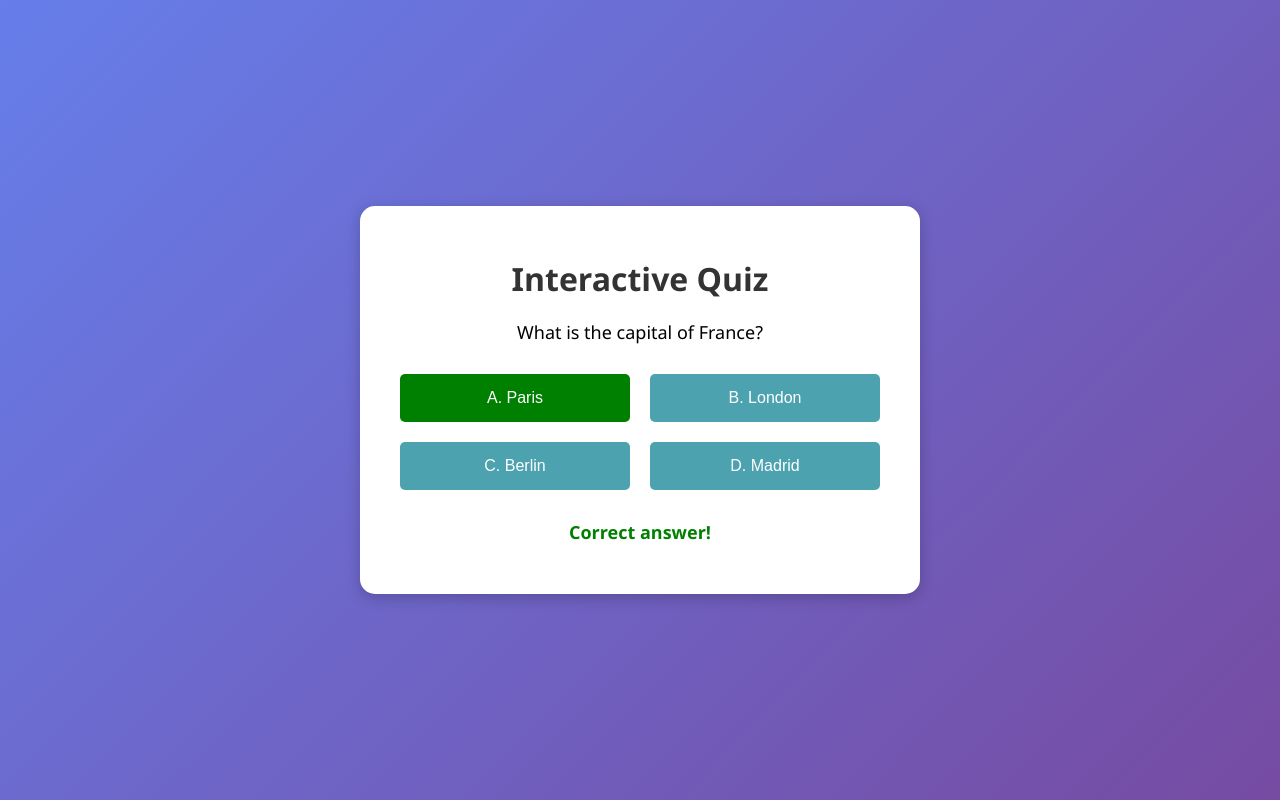
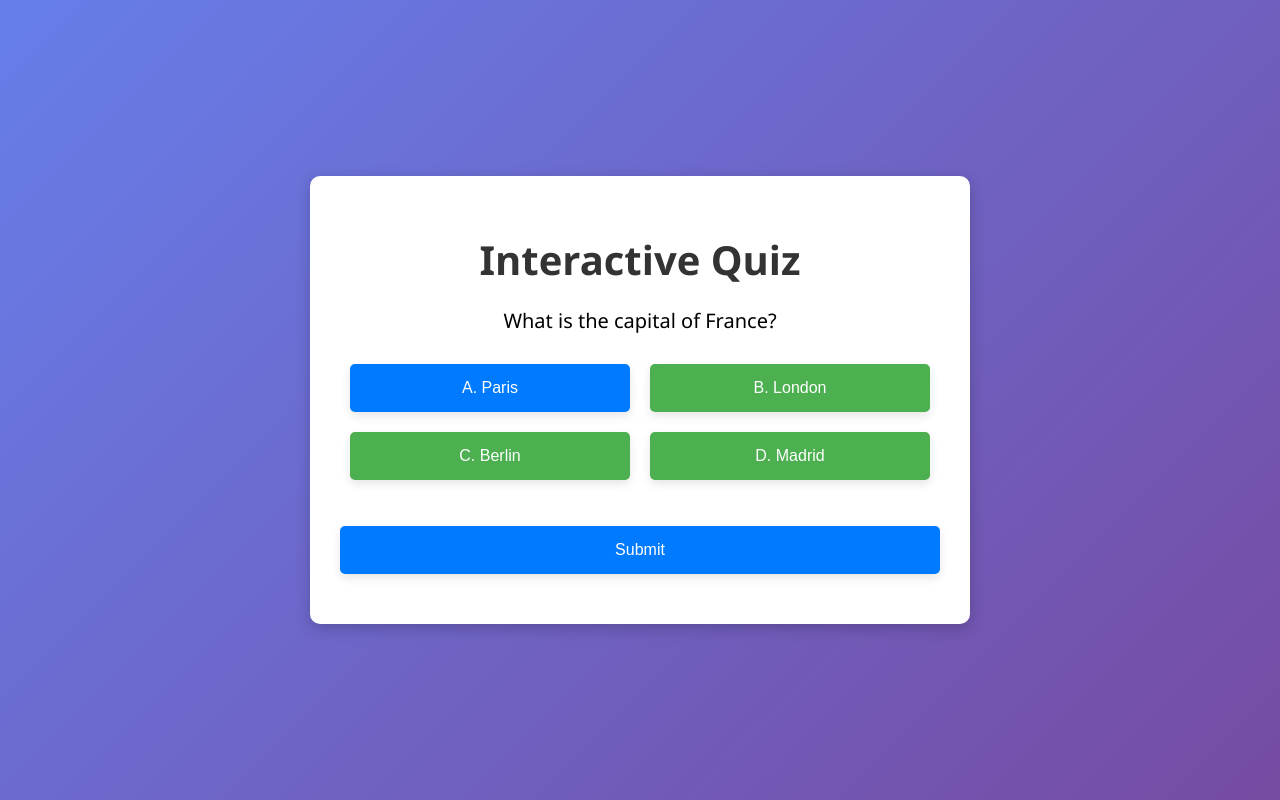
Before and after one commit to becomedeveloper786/js-essential, a plain HTML site: page index.html in a window 1280 px wide. Both pictures are taken after a click on the button "A. Paris". Drawn offline with Linux system fonts and the light colour scheme.

Commit message:
first commit

```diff
--- a/index.html
+++ b/index.html
@@ -4,18 +4,19 @@
     <meta charset="UTF-8">
     <meta name="viewport" content="width=device-width, initial-scale=1.0">
     <title>Interactive Quiz App</title>
-    <link rel="stylesheet" href="./style.css">
+    <link rel="stylesheet" href="style.css">
 </head>
 <body>
     <div class="quiz-container">
         <h1>Interactive Quiz</h1>
         <p>What is the capital of France?</p>
         <ul class="options">
-            <li><button onclick="checkAnswer(this, 'A')">A. Paris</button></li>
-            <li><button onclick="checkAnswer(this, 'B')">B. London</button></li>
-            <li><button onclick="checkAnswer(this, 'C')">C. Berlin</button></li>
-            <li><button onclick="checkAnswer(this, 'D')">D. Madrid</button></li>
+            <li><button onclick="selectOption(this, 'A')">A. Paris</button></li>
+            <li><button onclick="selectOption(this, 'B')">B. London</button></li>
+            <li><button onclick="selectOption(this, 'C')">C. Berlin</button></li>
+            <li><button onclick="selectOption(this, 'D')">D. Madrid</button></li>
         </ul>
+        <button id="submit" onclick="submitAnswer()">Submit</button>
         <p id="result"></p>
     </div>
     <script src="script.js"></script>
--- a/script.js
+++ b/script.js
@@ -1,6 +1,19 @@
-function checkAnswer(element, answer) {
+let selectedOption = '';
+
+function selectOption(element, answer) {
+    selectedOption = answer;
+
+    // Remove active class from all buttons
+    const buttons = document.querySelectorAll('.options button');
+    buttons.forEach(button => button.classList.remove('active'));
+
+    // Add active class to the selected button
+    element.classList.add('active');
+}
+
+function submitAnswer() {
     const resultElement = document.getElementById('result');
-    if (answer === 'A') {
+    if (selectedOption === 'A') {
         resultElement.textContent = 'Correct answer!';
         resultElement.style.color = 'green';
     } else {
@@ -8,13 +21,16 @@ function checkAnswer(element, answer) {
         resultElement.style.color = 'red';
     }
 
-    // Disable all buttons after an answer is selected
+    // Disable all buttons after an answer is submitted
     const buttons = document.querySelectorAll('button');
     buttons.forEach(button => {
         button.disabled = true;
     });
 
     // Highlight the selected answer
-    element.style.backgroundColor = answer === 'A' ? 'green' : 'red';
-    element.style.color = 'white';
+    const activeButton = document.querySelector('.options .active');
+    if (activeButton) {
+        activeButton.style.backgroundColor = selectedOption === 'A' ? 'green' : 'red';
+        activeButton.style.color = 'white';
+    }
 }
--- a/style.css
+++ b/style.css
@@ -11,20 +11,33 @@ body {
 .quiz-container {
   background-color: #fff;
   padding: 30px;
-  border-radius: 15px;
+  border-radius: 10px;
   box-shadow: 0 4px 15px rgba(0, 0, 0, 0.2);
-  max-width: 500px;
-  width: 100%;
+  max-width: 600px;
+  width: 90%;
   text-align: center;
+  animation: slideInUp 0.5s ease;
+}
+
+@keyframes slideInUp {
+  from {
+      transform: translateY(50px);
+      opacity: 0;
+  }
+  to {
+      transform: translateY(0);
+      opacity: 1;
+  }
 }
 
 h1 {
   color: #333;
   margin-bottom: 20px;
+  font-size: 2.5rem;
 }
 
 p {
-  font-size: 18px;
+  font-size: 1.25rem;
   margin-bottom: 20px;
 }
 
@@ -44,28 +57,49 @@ p {
 
 button {
   padding: 15px 30px;
-  font-size: 16px;
+  font-size: 1rem;
   cursor: pointer;
   border: none;
   border-radius: 5px;
-  background-color: #4ca3af;
+  background-color: #4CAF50;
   color: #fff;
-  transition: background-color 0.3s;
+  transition: background-color 0.3s, transform 0.2s;
   width: 100%;
+  box-shadow: 0 4px 10px rgba(0, 0, 0, 0.1);
 }
 
 button:hover {
-  background-color: #09a514;
+  background-color: #45a049;
+  transform: translateY(-2px);
+}
+
+button.active {
+  background-color: #007BFF;
+}
+
+button.active:hover {
+  background-color: #0056b3;
+}
+
+#submit {
+  margin-top: 20px;
+  background-color: #007BFF;
+  border-radius: 5px;
+  font-size: 1rem;
+}
+
+#submit:hover {
+  background-color: #0069d9;
 }
 
 #result {
   margin-top: 20px;
-  font-size: 18px;
+  font-size: 1.2rem;
   font-weight: bold;
   color: #fff;
 }
 
-@media (max-width: 600px) {
+@media (max-width: 768px) {
   .options li {
       flex: 0 0 calc(100% - 20px);
       max-width: calc(100% - 20px);
```
